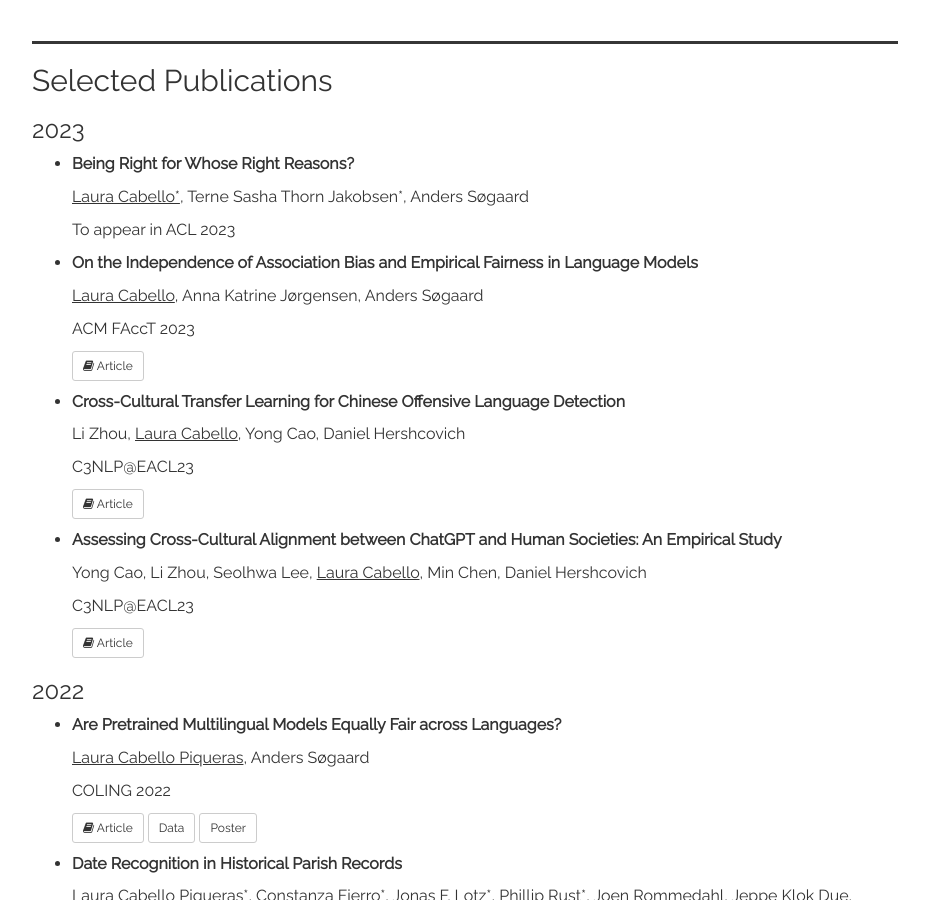
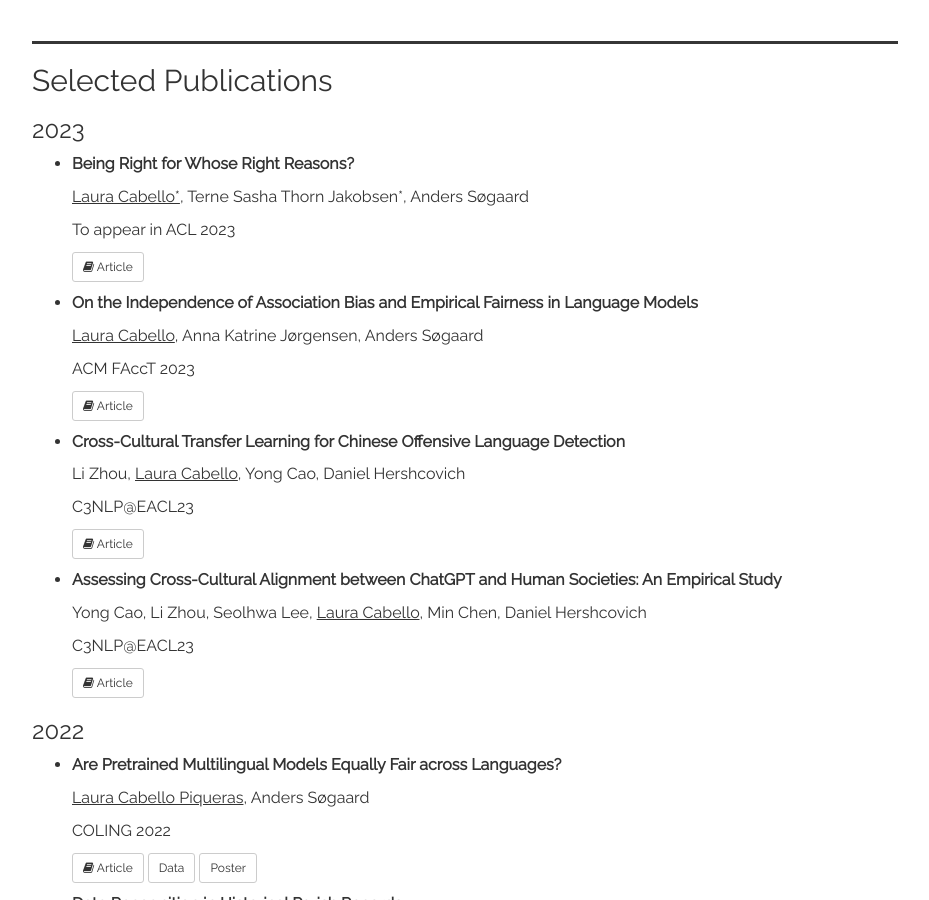
Before and after one commit to lautel/lautel.github.io, a Jekyll site: the page built from index.html, in a window 1280 px wide and 900 px high, scrolled down 795 px. Shown: the whole window, without its empty margins (175-1104 px from the left). Built offline with Jekyll 4.4.1, drawn with Linux system fonts in a browser that asks for light colours; nearby versions of some CDN libraries; a style sheet for code colours, icons or effects is not loaded.

Commit message:
Update index.html

```diff
--- a/index.html
+++ b/index.html
@@ -64,7 +64,9 @@ layout: aboutme
         </p>
         <p><u>Laura Cabello*</u>, Terne Sasha Thorn Jakobsen*, Anders Søgaard</p>
         <p>To appear in ACL 2023</p>
-
+        <p>
+            <a href="https://arxiv.org/abs/2306.00639" target="_blank" type="button" class="btn btn-default btn-sm"><i class="fa fa-book"></i> Article</a>
+        </p>
         </li>
         <li>
         <p>
```
